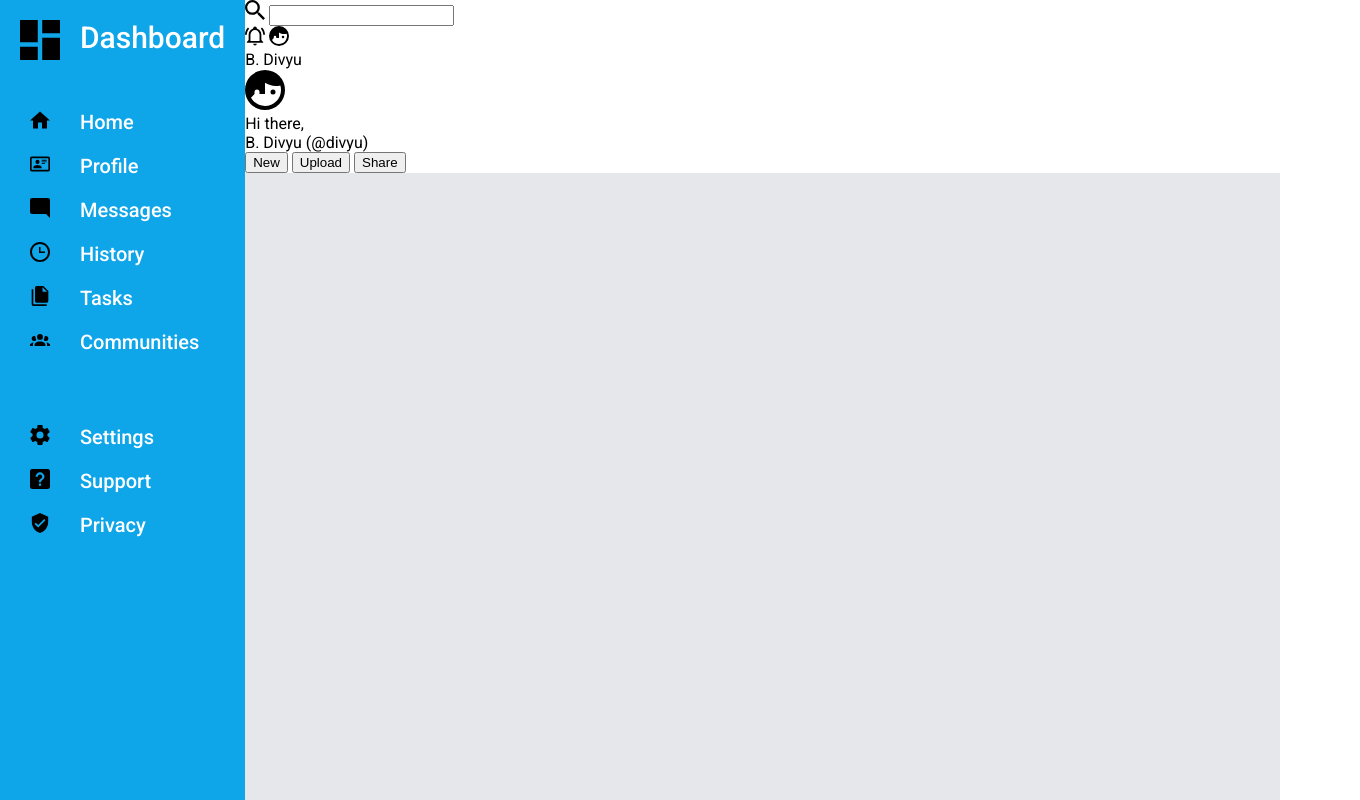
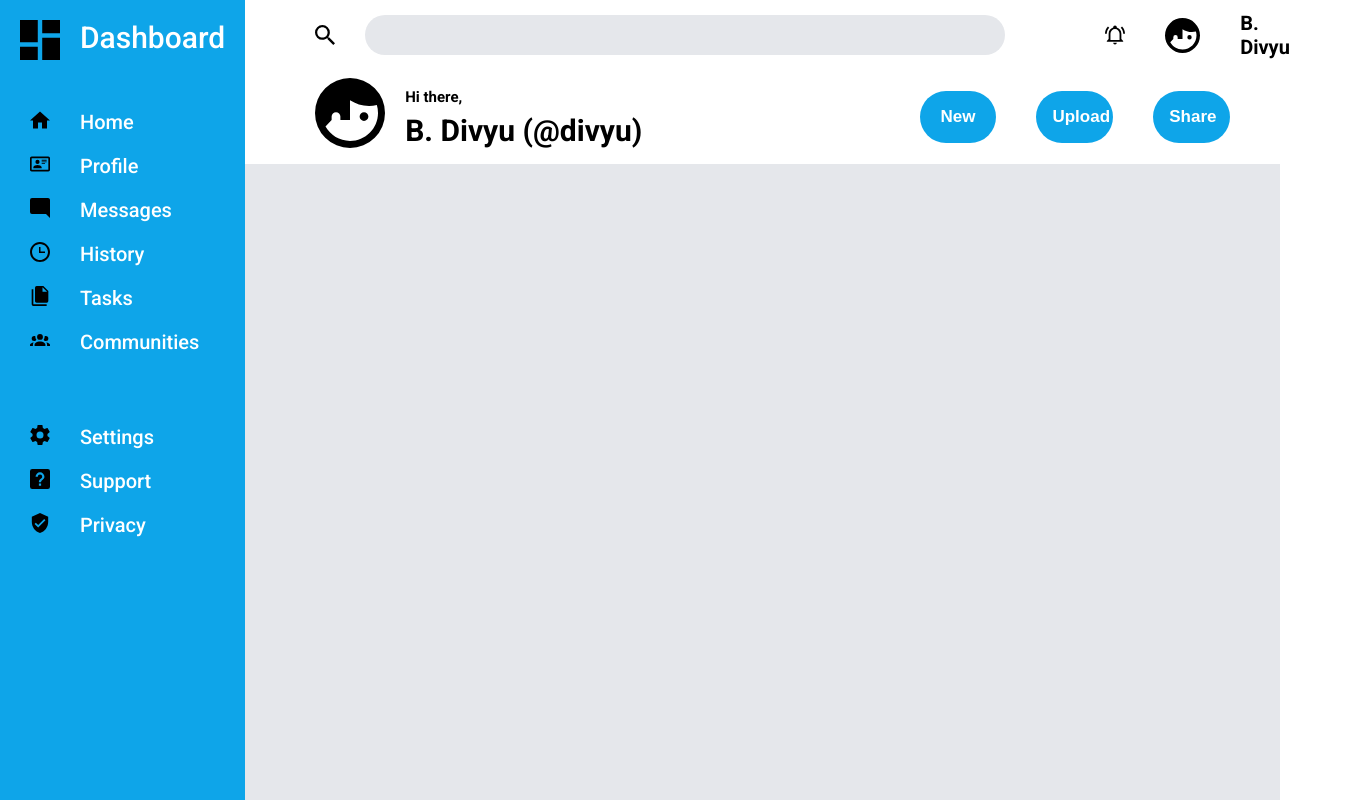
Before and after one commit to divyu97/Admin-Dashboard, a plain HTML site: page index.html in a window 1280 px wide. Shown: the whole page, 1360 px wide, since content can reach past the window. Drawn offline with Linux system fonts and the light colour scheme.

Commit message:
Place content of search and main-options according to design using grid

```diff
--- a/styles.css
+++ b/styles.css
@@ -71,3 +71,115 @@ li {
 .projects, .announcements, .trending {
     background-color: #e5e7eb;
 }
+
+.notification-box {
+    font-size: 20px;
+    font-weight: bold;
+}
+
+.main-button {
+    font-size: 17px;
+    font-weight: bold;
+    background-color: #0ea5e9;
+    color: white;
+    border-radius: 40px;
+    padding: 16px;
+    border: none;
+    width: 6vw;
+}
+
+.main-button:hover {
+    position: relative;
+    right: 2px;
+    box-shadow: 2px 2px 2px rgba(0, 0, 0, 0.2);
+}
+
+.main-options {
+    display: grid;
+    grid-auto-flow: column;
+    align-items: center;
+}
+
+.greeting {
+    display: grid;
+    grid-template-rows: 1fr 1fr;
+    font-size: 30px;
+    font-weight: bold;
+    column-gap: 20px;
+    row-gap: 7px;
+    justify-content: left;
+    padding-left: 70px;
+    padding-bottom: 16px;
+}
+
+.greeting>svg {
+    grid-row: 1 / 3;
+    width: 70px;
+    height: 70px;
+    align-self: self-end;
+}
+
+.greeting>svg+div {
+    font-size: 15px;
+    grid-column: 2;
+    align-self: self-end;
+}
+
+.greeting>svg+div+div {
+    grid-column: 2;
+}
+
+.search, .search-box, .notification-box {
+    display: grid;
+    grid-auto-flow: column;
+}
+
+.search-input {
+    appearance: none;
+    width: 50vw;
+    height: 40px;
+    padding: 20px;
+    font-size: 20px;
+    background-color: #e5e7eb;
+    border: none;
+    border-radius: 80px;
+}
+
+.search-input:focus {
+    outline: none;
+    border: 2px solid #0ea5e9;
+    box-shadow: 2px 2px 2px rgba(0, 0, 0, 0.2);
+}
+
+.search {
+    column-gap: 100px;
+}
+
+.search-box {
+    justify-content: left;
+    padding-left: 70px;
+    align-content: center;
+    column-gap: 30px;
+    align-items: center;
+}
+
+.notification-box {
+    justify-content: right;
+    padding-right: 70px;
+    align-content: center;
+    column-gap: 40px;
+    align-items: center;
+}
+
+.notification-box>svg+svg {
+    width: 35px;
+    height: 35px;
+}
+
+.options {
+    display: grid;
+    grid-auto-flow: column;
+    column-gap: 40px;
+    justify-content: right;
+    padding-right: 50px;
+}
```
